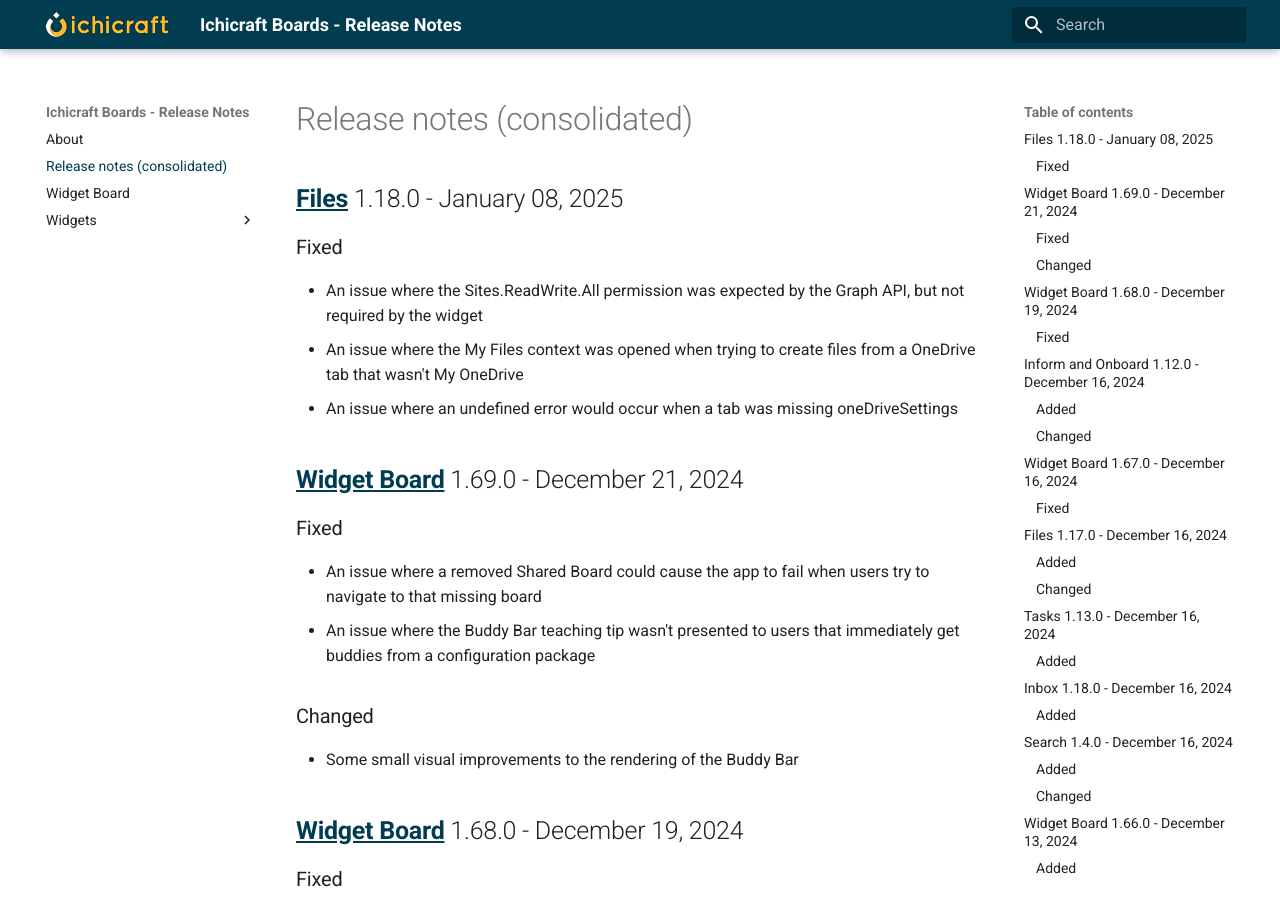
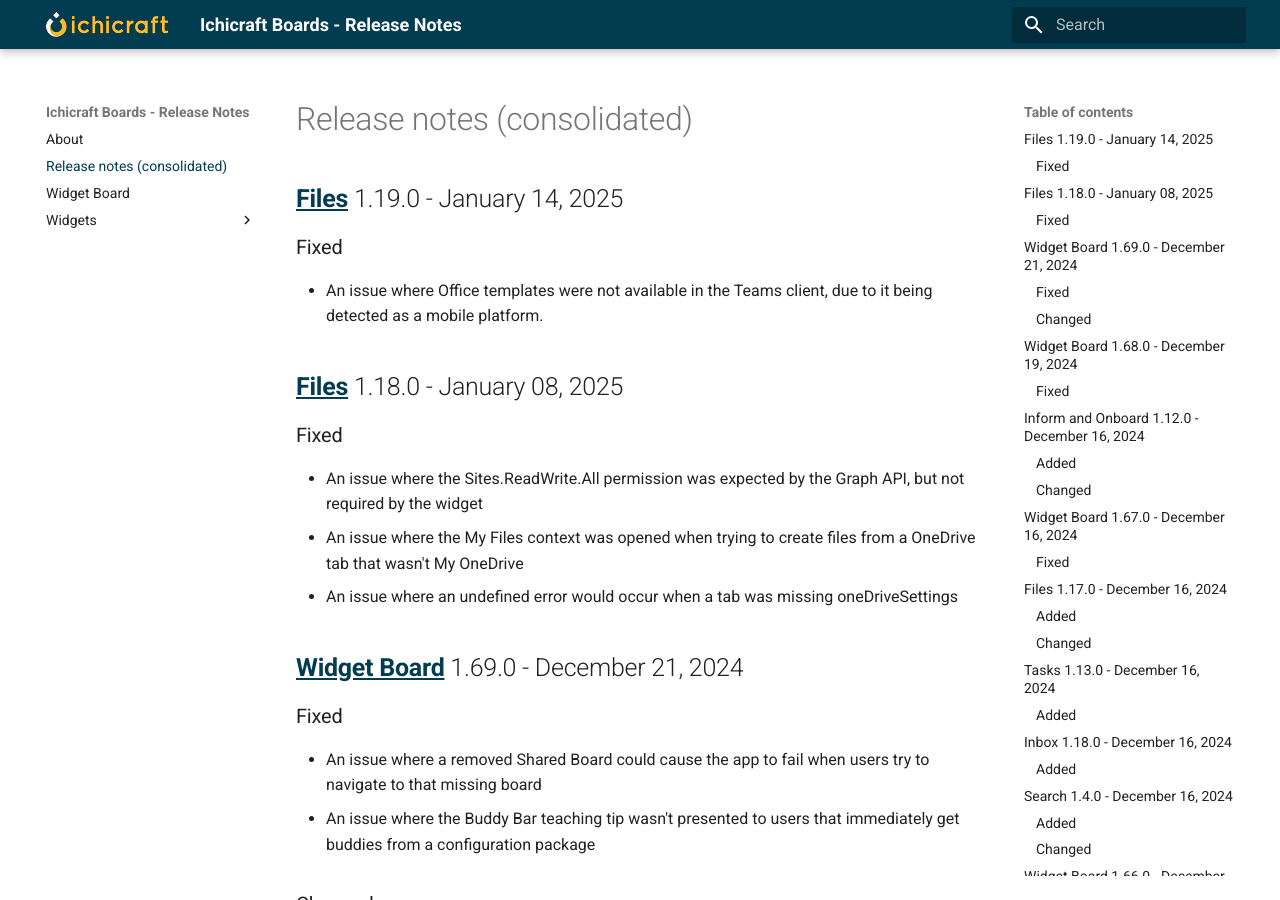
Before and after one commit to ichicraft/widgets-docs, an MkDocs documentation site: the page built from docs/Release-notes-(consolidated).md, in a window 1280 px wide and 900 px high. Built offline with MkDocs 1.6.1 and Material for MkDocs 9.7.7, drawn with Linux system fonts in a browser that asks for light colours.

Commit message:
Release notes updated by BuildService

```diff
--- a/docs/Release-notes-(consolidated).md
+++ b/docs/Release-notes-(consolidated).md
@@ -1,3 +1,8 @@
+## [Files](./Widgets/Files.md) 1.19.0 - January 14, 2025
+
+### Fixed
+- An issue where Office templates were not available in the Teams client, due to it being detected as a mobile platform.
+
 ## [Files](./Widgets/Files.md) 1.18.0 - January 08, 2025
 
 ### Fixed
--- a/docs/Widgets/Files.md
+++ b/docs/Widgets/Files.md
@@ -1,3 +1,8 @@
+## 1.19.0 - January 14, 2025
+
+### Fixed
+- An issue where Office templates were not available in the Teams client, due to it being detected as a mobile platform.
+
 ## 1.18.0 - January 08, 2025
 
 ### Fixed
```
